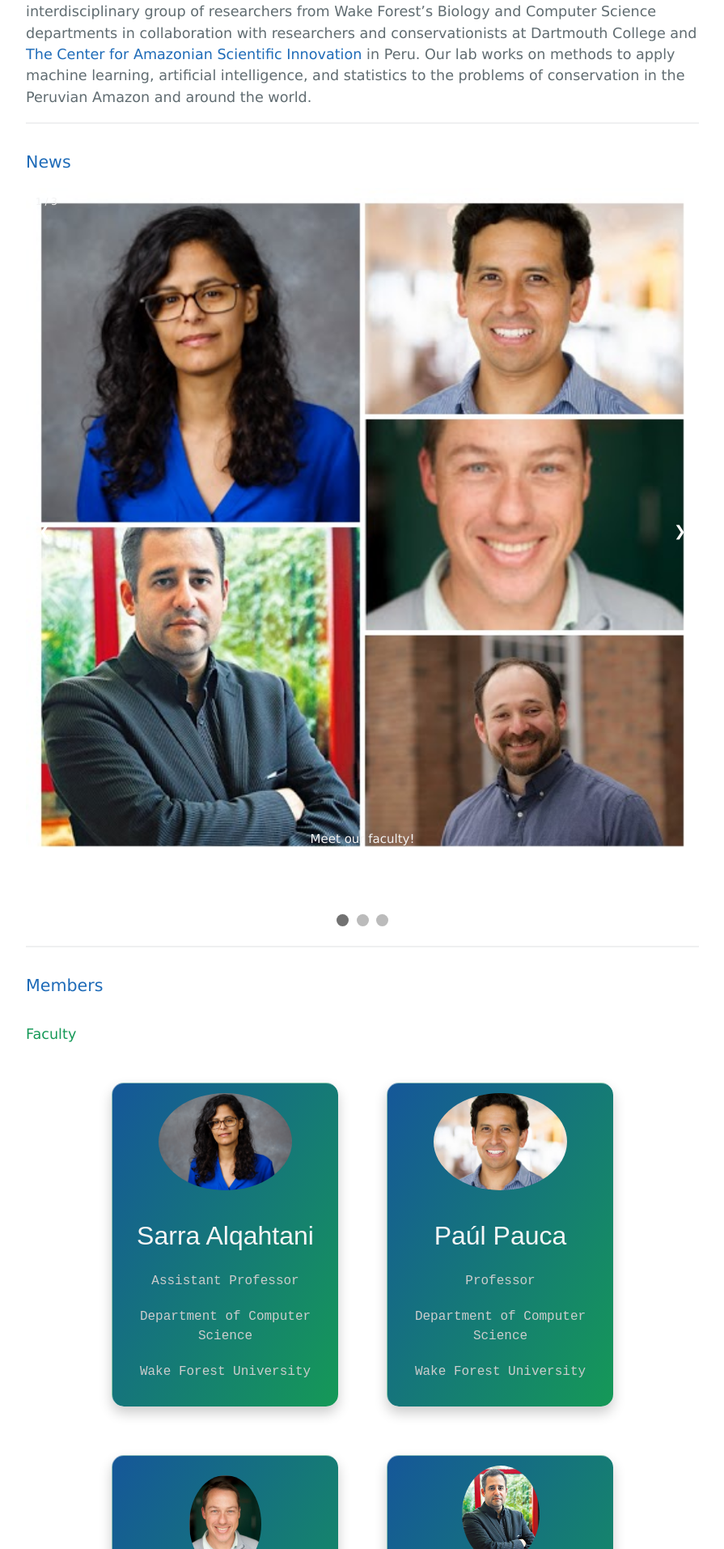
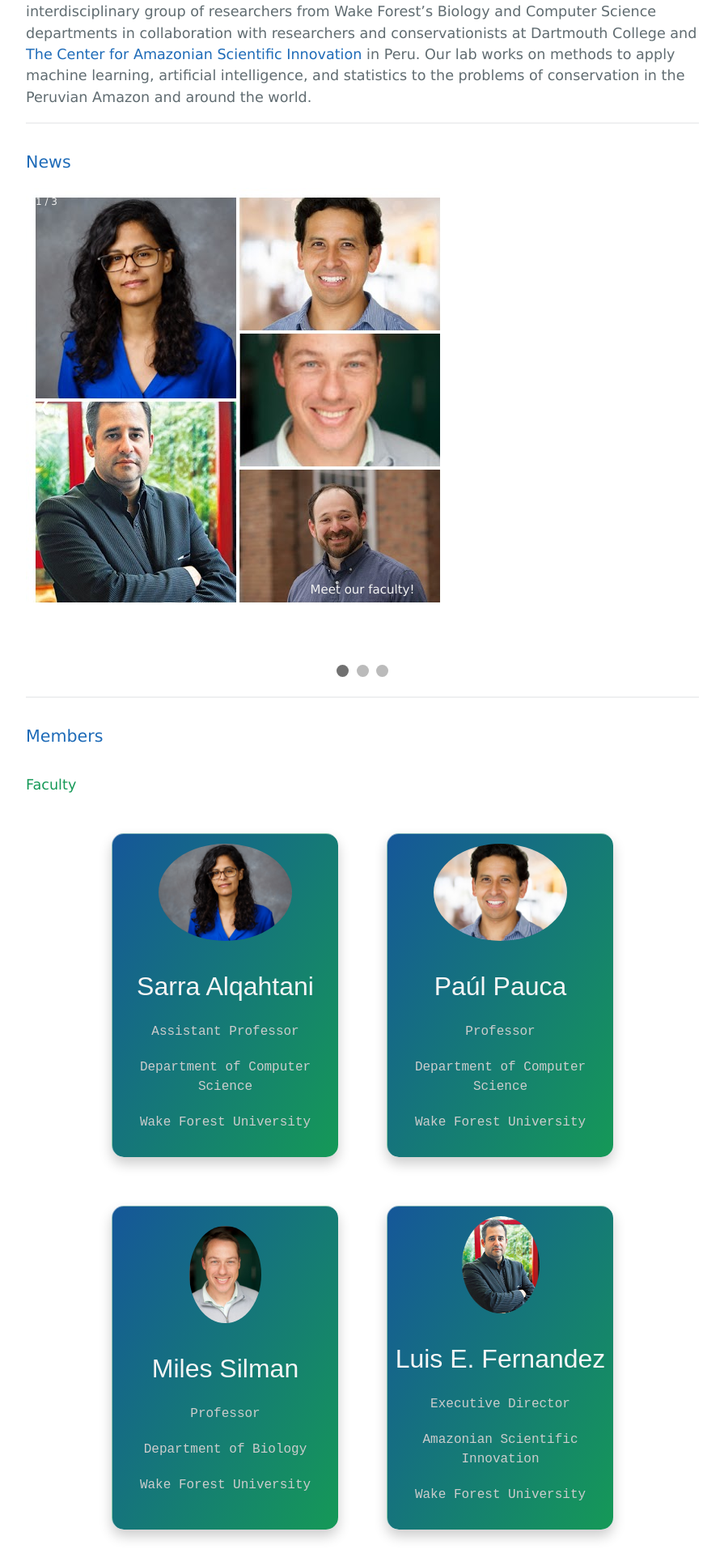
Before and after one commit to IRSC-WFU/irsc-wfu.github.io, a Jekyll site: the page built from index.md, in a window 1280 px wide. Shown: the part 475-2388 px from the top of the page at 81% size, without its empty margins (192-1087 px from the left). Built offline with Jekyll 4.4.1, drawn with Linux system fonts in a browser that asks for light colours.

Commit message:
Updating news images

```diff
--- a/index.md
+++ b/index.md
@@ -117,21 +117,21 @@ img {vertical-align: middle;}
 <div class="mySlides fade">
   <div class="numbertext">1 / 3</div>
   <a href="/members#faculty" style="text-decoration: none;">
-    <img src="media/news/faculty-COLLAGE.jpg" style="width:100%">
+    <img src="media/news/faculty-COLLAGE.jpg" style="width:auto;height: 100%;">
     <div class="text">Meet our faculty!</div>
   </a>
 </div>
 
 <div class="mySlides fade">
-  <a href="/members#student-research-team" style="text-decoration: none;">
-    <img src="media/test_puppy.png" style="width:100%">
+  <a href="/members#researchers" style="text-decoration: none;">
+    <img src="media/news/researchers-COLLAGE.jpg" style="width:auto;height: 100%;">
     <div class="text">Meet our researchers!</div>
   </a>
 </div>
 
 <div class="mySlides fade">
   <a href="/members#student-research-team" style="text-decoration: none;">
-    <img src="media/test_puppy.png" style="width:100%">
+    <img src="media/news/student-research-team-COLLAGE.jpg" style="width:auto;height: 100%;">
     <div class="text">Meet our student research team!</div>
   </a>
 </div>
```
